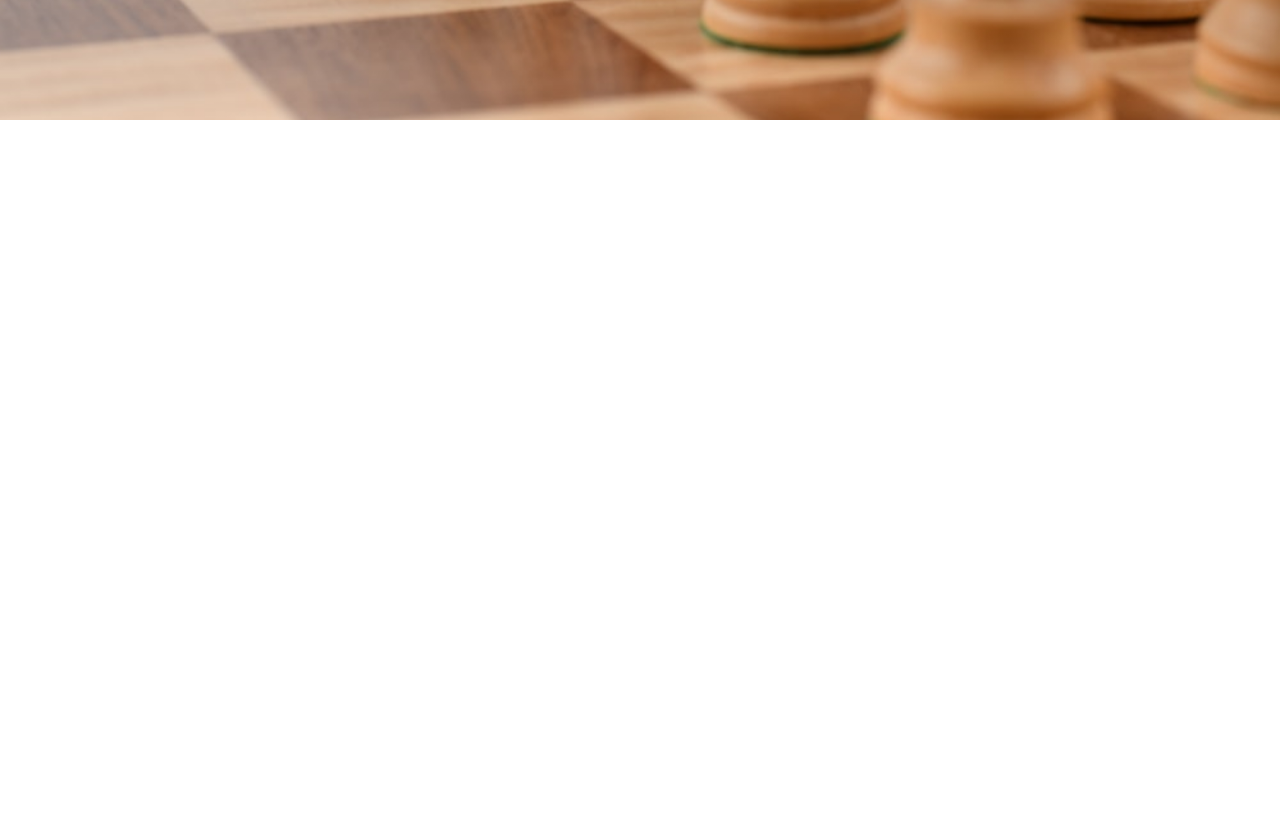
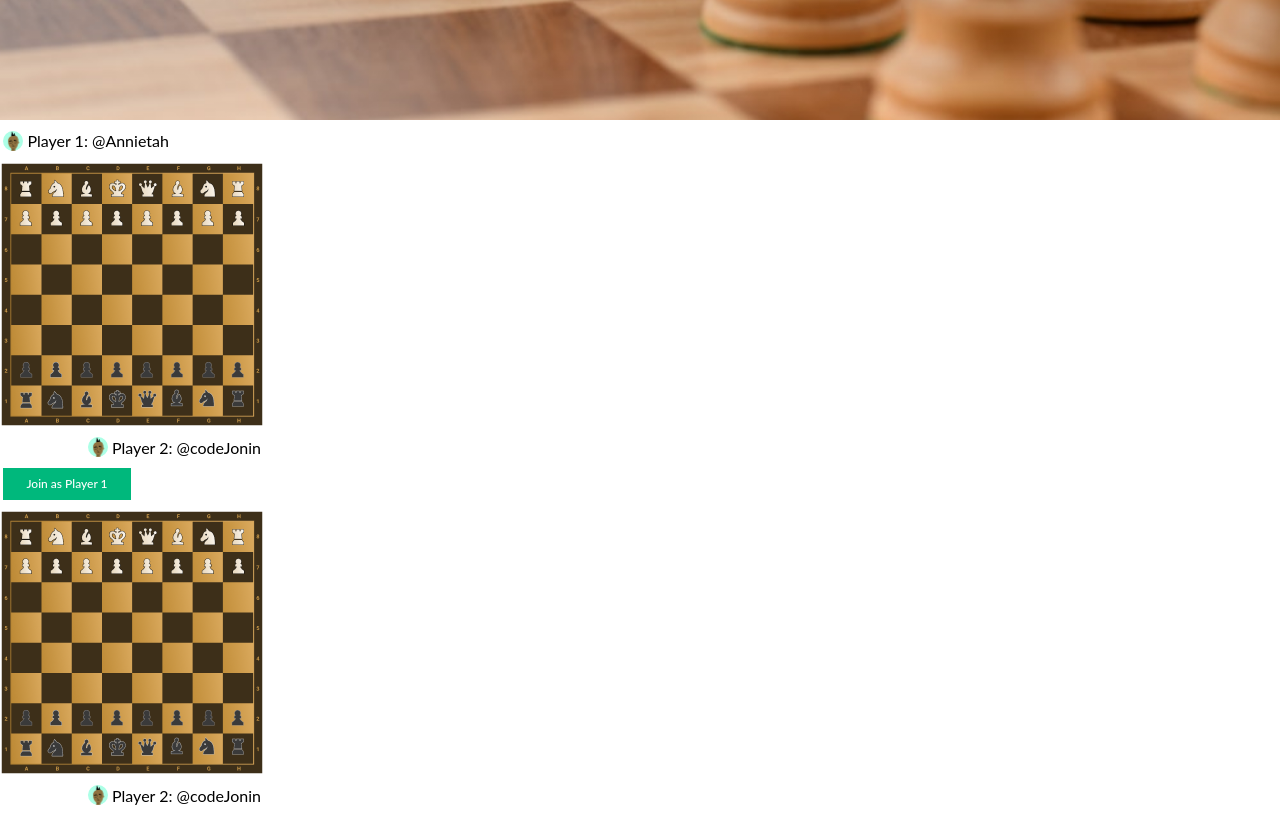
Before and after one commit to zurichat/zc_plugin_chessboard, a React (Create React App) app in the folder client/: page / in a window 1280 px wide. Shown: the part 680-1496 px from the top of the page. Before the commit the page ends 800 px from the top, so only its background shows below. Built offline with nearby package versions, Linux system fonts and the light colour scheme.

Commit message:
Added Mini-board View

```diff
--- a/client/src/App.js
+++ b/client/src/App.js
@@ -1,4 +1,5 @@
 import "./App.css";
+import MiniBoard from "./components/MiniBoard/MiniBoard";
 
 function App() {
   return (
@@ -13,6 +14,8 @@ function App() {
 
         <button>Start Game</button>
       </section>
+      <MiniBoard id="234" playerOne="Annietah" playerTwo="codeJonin" />
+      <MiniBoard id="234" playerOne="" playerTwo="codeJonin" />
     </div>
   );
 }
--- /dev/null
+++ b/client/src/components/MiniBoard/MiniBoard.css
@@ -0,0 +1,102 @@
+* {
+  margin: 0;
+  padding: 0;
+  box-sizing: border-box;
+}
+
+.mini-board {
+  height: 348px;
+  width: 264px;
+
+  display: flex;
+  flex-direction: column;
+  justify-content: space-between;
+  border-radius: 0px;
+}
+
+.board-image {
+  height: 265px;
+  width: 264px;
+  border-radius: 0px;
+  background: url("../../assets/mini-board.png");
+}
+
+.playerProfile {
+  display: flex;
+  /* height: 32px; */
+  align-items: center;
+  position: relative;
+}
+
+.profile-image {
+  background: url("../../assets/people.png");
+  height: 20.475000381469727px;
+  width: 20.475000381469727px;
+
+  border-radius: 0px;
+}
+
+.profile-image-bg {
+  background: #acffe6;
+  position: absolute;
+  z-index: -20;
+  height: 20.475000381469727px;
+  width: 20.475000381469727px;
+
+  border-radius: 50px;
+}
+
+.playerProfile p {
+  font-family: Lato;
+  font-size: 16px;
+  font-style: normal;
+  font-weight: 400;
+  line-height: 19px;
+  letter-spacing: 0em;
+  text-align: left;
+}
+
+.asideBar {
+  display: flex;
+  height: 41.5px;
+}
+
+.topBar {
+  justify-content: flex-start;
+  padding-left: 3px;
+}
+
+.bottomBar {
+  justify-content: flex-end;
+  padding-right: 3px;
+}
+.asideBar p {
+  padding-left: 4px;
+}
+
+.mini-board .join-button {
+  padding: 7px 0px !important;
+  height: 32px;
+  width: 128px;
+  background-color: #00b87c;
+  border-radius: 0px;
+
+  font-family: Lato;
+  font-size: 12px;
+  font-style: normal;
+  font-weight: 500;
+  line-height: 14px;
+  letter-spacing: 0em;
+  text-align: center;
+
+  /* display: flex;
+  flex-direction: row;
+  justify-content: center;
+  align-items: center; */
+
+  background: #00b87c;
+}
+
+.bottomBar .join-button {
+  align-self: flex-end;
+}
--- /dev/null
+++ b/client/src/components/MiniBoard/MiniBoard.js
@@ -0,0 +1,35 @@
+import React from "react";
+import "./MiniBoard.css";
+
+function MiniBoard({ id, playerOne, playerTwo }) {
+  return (
+    <div className="mini-board">
+      <div className="asideBar topBar">
+        {playerOne ? (
+          <div className="playerProfile playerOne">
+            <div className="profile-image"></div>
+            <div className="profile-image-bg"></div>
+            <p>Player 1: @{playerOne}</p>
+          </div>
+        ) : (
+          <button className="join-button">Join as Player 1</button>
+        )}
+      </div>
+
+      <div className="board-image"></div>
+      <div className="asideBar bottomBar">
+        {playerTwo ? (
+          <div className="playerProfile playerTwo">
+            <div className="profile-image"></div>
+            <div className="profile-image-bg"></div>
+            <p>Player 2: @{playerTwo}</p>
+          </div>
+        ) : (
+          <button className="join-button">Join as Player 2</button>
+        )}
+      </div>
+    </div>
+  );
+}
+
+export default MiniBoard;
```
Also changed, not shown: client/src/assets/mini-board.png (added), client/src/assets/people.png (added).
